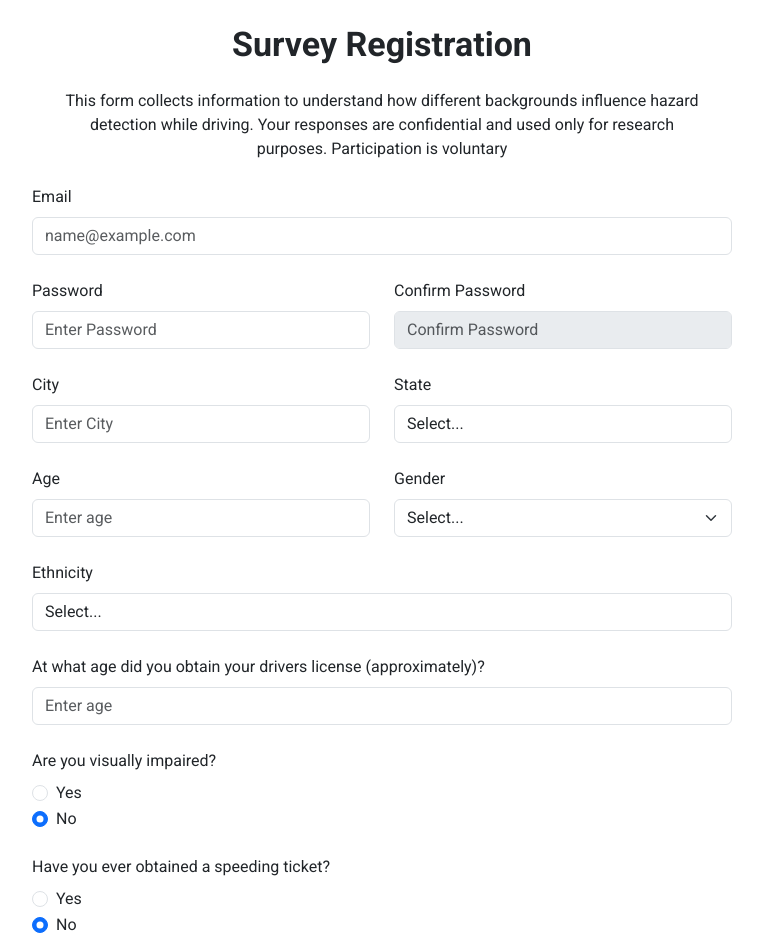
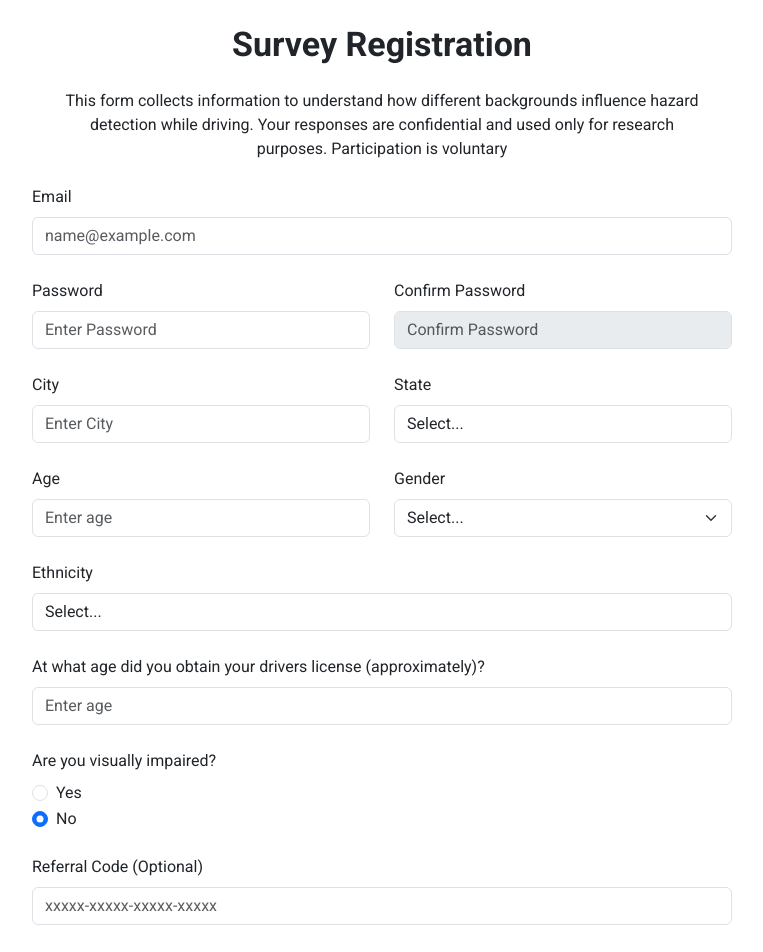
Before and after one commit to notthattal/Human-Alignment-Hazardous-Driving-Detection, a React (Vite) app in the folder frontend/: page /registration in a window 1280 px wide. Shown: the top 952 px of the page, without its empty margins (258-1021 px from the left). Built offline with nearby package versions, Linux system fonts and the light colour scheme.

Commit message:
Remove Speeding Ticket (#39), from Registration.tsx

```diff
--- a/frontend/src/pages/Registration/RegistrationPage.tsx
+++ b/frontend/src/pages/Registration/RegistrationPage.tsx
@@ -24,7 +24,6 @@ const RegistrationPage: React.FC = () => {
         age: 0,
         ethnicity: '',
         gender: '',
-        speedingTicket: false,
         visuallyImpaired: false
     });
 
@@ -327,41 +326,6 @@ const RegistrationPage: React.FC = () => {
                                 </div>
                             </Form.Group>
 
-                            {/* Speeding Ticket */}
-                            <Form.Group className="mb-4" controlId="formSpeedingTicket">
-                                <Form.Label>Have you ever obtained a speeding ticket?</Form.Label>
-                                <div>
-                                    <Form.Check
-                                        type="radio"
-                                        label="Yes"
-                                        name="speedingTicket"
-                                        value="true"
-                                        checked={formData.speedingTicket === true}
-                                        onChange={(e) => {
-                                            const value = e.target.value === "true";
-                                            setFormData(prevState => ({
-                                                ...prevState,
-                                                speedingTicket: value
-                                            }));
-                                        }}
-                                    />
-                                    <Form.Check
-                                        type="radio"
-                                        label="No"
-                                        name="speedingTicket"
-                                        value="false"
-                                        checked={formData.speedingTicket === false}
-                                        onChange={(e) => {
-                                            const value = e.target.value === "true";
-                                            setFormData(prevState => ({
-                                                ...prevState,
-                                                speedingTicket: value
-                                            }));
-                                        }}
-                                    />
-                                </div>
-                            </Form.Group>
-
                             {/* Enter Referral Code */}
                             <Form.Group className='mb-4' controlId="formGridReferredByUser" >
                                 <Form.Label>Referral Code (Optional)</Form.Label>
--- a/frontend/src/utils/types.ts
+++ b/frontend/src/utils/types.ts
@@ -7,7 +7,6 @@ export type RegistrationFormData = {
     age: number,
     ethnicity: string,
     gender: string,
-    speedingTicket: boolean,
     visuallyImpaired: boolean,
     referredByUser: string
 }
```
Also changed, not shown: 1 other file (tests, documents, lock files or other folders).
